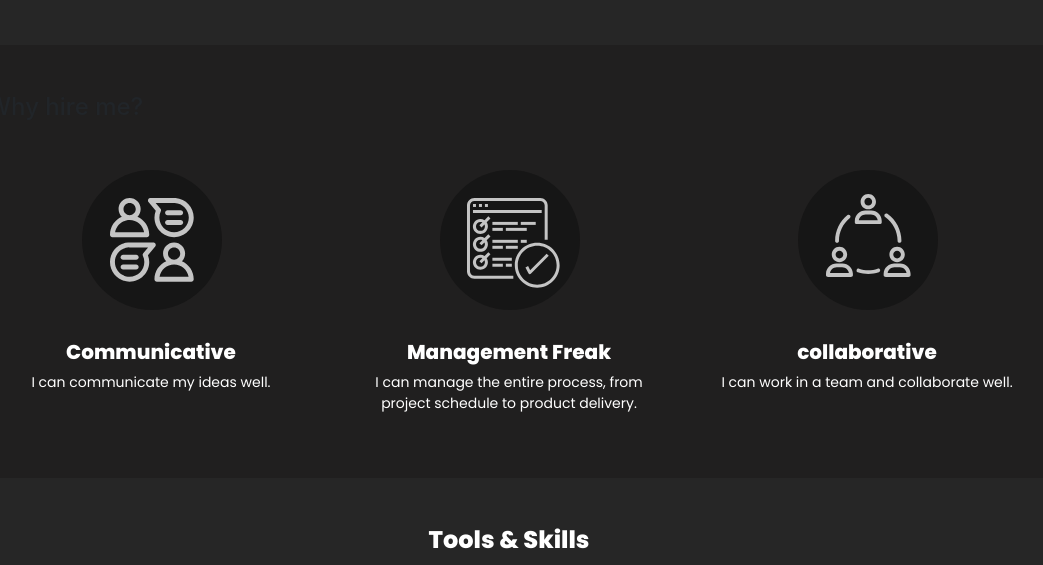
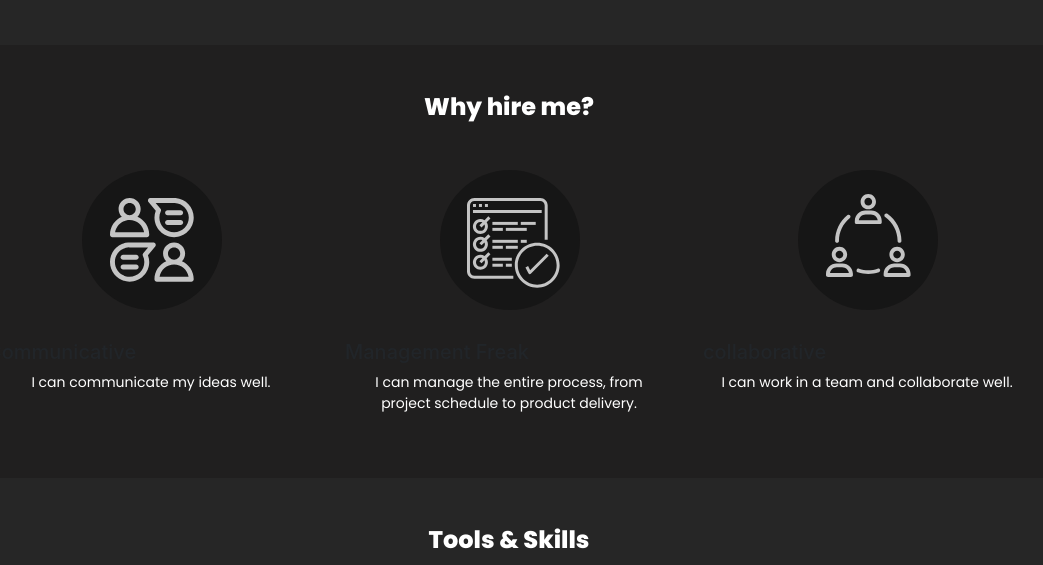
Before and after one commit to Colabb/colabb.github.io, a plain HTML site: page Rifky Alamsyah/rifky.html in a window 1280 px wide. Shown: the part 2434-2999 px from the top of the page, without its empty margins (131-1174 px from the left). Drawn offline with nearby package versions, Linux system fonts and the light colour scheme.

Commit message:
Update custom.css

```diff
--- a/Rifky Alamsyah/css/custom.css
+++ b/Rifky Alamsyah/css/custom.css
@@ -111,7 +111,7 @@
     background: #201F1F;
 }
 
-.whyhireme h5 {
+.whyhireme h4 {
     font-family: "Poppins", sans-serif;
     font-weight: 800;
     text-align: center;
```
